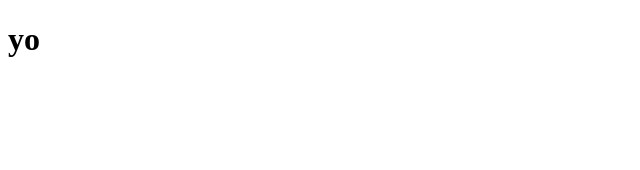
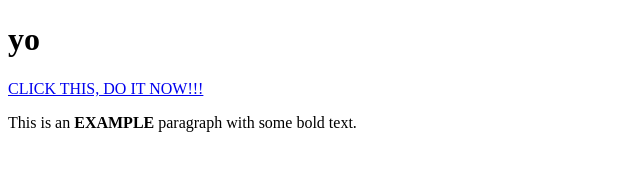
Before and after one commit to HumHug/HumHug.github.io, a plain HTML site: page im-2310/a1/index.html in a window 1280 px wide. Shown: the whole page, without its empty margins (0-640 px from the left). Drawn offline with Linux system fonts and the light colour scheme.

Commit message:
Add files via upload

```diff
--- a/im-2310/a1/index.html
+++ b/im-2310/a1/index.html
@@ -12,8 +12,19 @@
 
     </head>
 
+    <title> this is the title</title>
+
     <body>
             <h1>yo</h1>
+
+            <p><a href="https://www.youtube.com/watch?v=f1-2xRx2gnE"target="_blank">CLICK THIS, DO IT NOW!!!</a></p>
+
+
+            <p>
+                This is an  <strong>EXAMPLE </strong>paragraph with some bold text.
+            </p>
     </body>
 
+
+
 </html>
```
